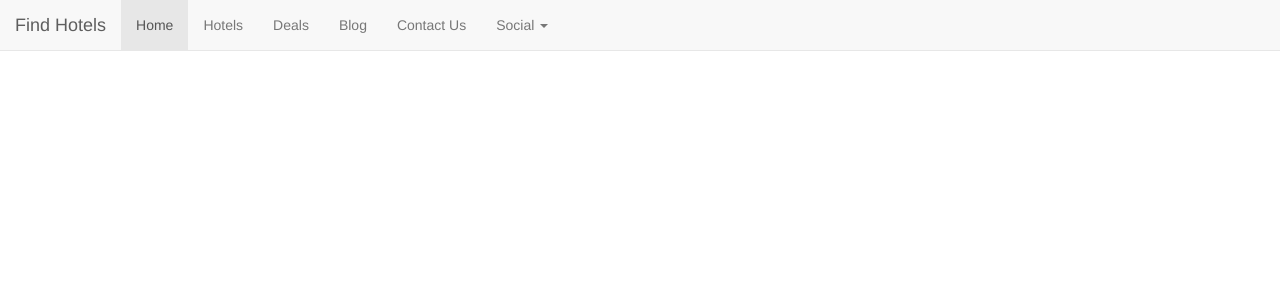
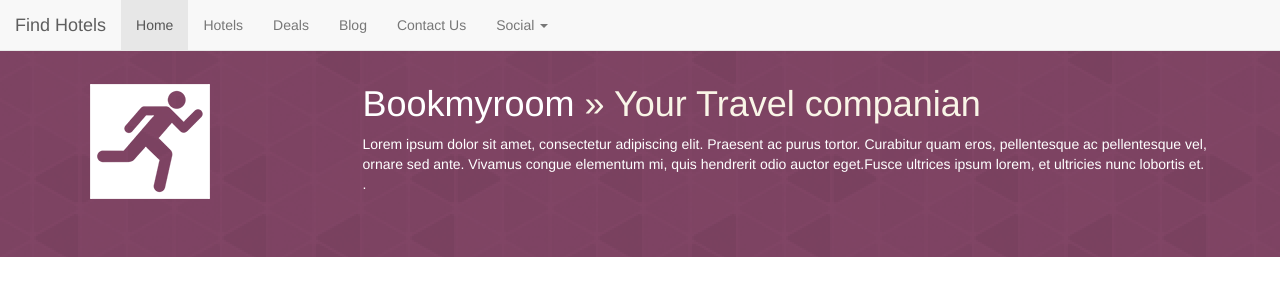
Before and after one commit to Rohanhacker/caselab, a plain HTML site: page caselabwebsite/index.html in a window 1280 px wide. Shown: the top 296 px of the page. Drawn offline with nearby package versions, Linux system fonts and the light colour scheme.

Commit message:
Intro Section added color to be changed to something chromatic

```diff
--- a/caselabwebsite/index.html
+++ b/caselabwebsite/index.html
@@ -1,6 +1,6 @@
 <!doctype html>
 <html>
-<link type="text/css" rel="stylesheet" href="style.css">
+<link type="text/css" rel="stylesheet" href="jugaad.css">
 <link rel="stylesheet" type="text/css" href="https://bootswatch.com/cerulean/bootstrap.min.css">
 <head>
 </head>
@@ -30,7 +30,23 @@
  			</ul>
  		</div>
  </nav>
- <script src="http://ajax.googleapis.com/ajax/libs/jquery/1.11.2/jquery.min.js"></script>
+ <!-- navating khatam !-->
+ <!-- intro chalu !-->
+ <div class="intro">
+ 	<div class="container">
+ 		<div class="row">
+ 			<div class="col-xs-3">
+ 				<img src="images/moveMe.png" class="img-responsive pad">
+ 			</div>
+ 			<div class="col-xs-9">
+ 				<h1 class="tt">Bookmyroom <span class="tsmall">&raquo; Your Travel companian</span></h1>
+ 				<p>Lorem ipsum dolor sit amet, consectetur adipiscing elit. Praesent ac purus tortor. Curabitur quam eros, pellentesque ac pellentesque vel, ornare sed ante. Vivamus congue elementum mi, quis hendrerit odio auctor eget.Fusce ultrices ipsum lorem, et ultricies nunc lobortis et. .</p>
+ 			</div>
+ 		</div>
+ 	</div>
+ </div>
+ <!-- intro khatam !-->
+<script src="http://ajax.googleapis.com/ajax/libs/jquery/1.11.2/jquery.min.js"></script>
 <script src="https://maxcdn.bootstrapcdn.com/bootstrap/3.3.4/js/bootstrap.min.js"></script>
 </body>
 </html>
--- /dev/null
+++ b/caselabwebsite/jugaad.css
@@ -0,0 +1,15 @@
+.intro{
+	padding: 5% 2% 3%;
+	background: url(images/purpattern.png) repeat;
+	color: #fff;
+}
+.tsmall {
+	color: #F9F5E7;
+	font-weight: 50;
+}
+.tt{
+	color: #fff;
+}
+.pad{
+	padding: 20px;
+}
```
Also changed, not shown: caselabwebsite/images/moveMe.png (added), caselabwebsite/images/purpalt.png (added), caselabwebsite/images/purpattern.png (added), 2 other files.
